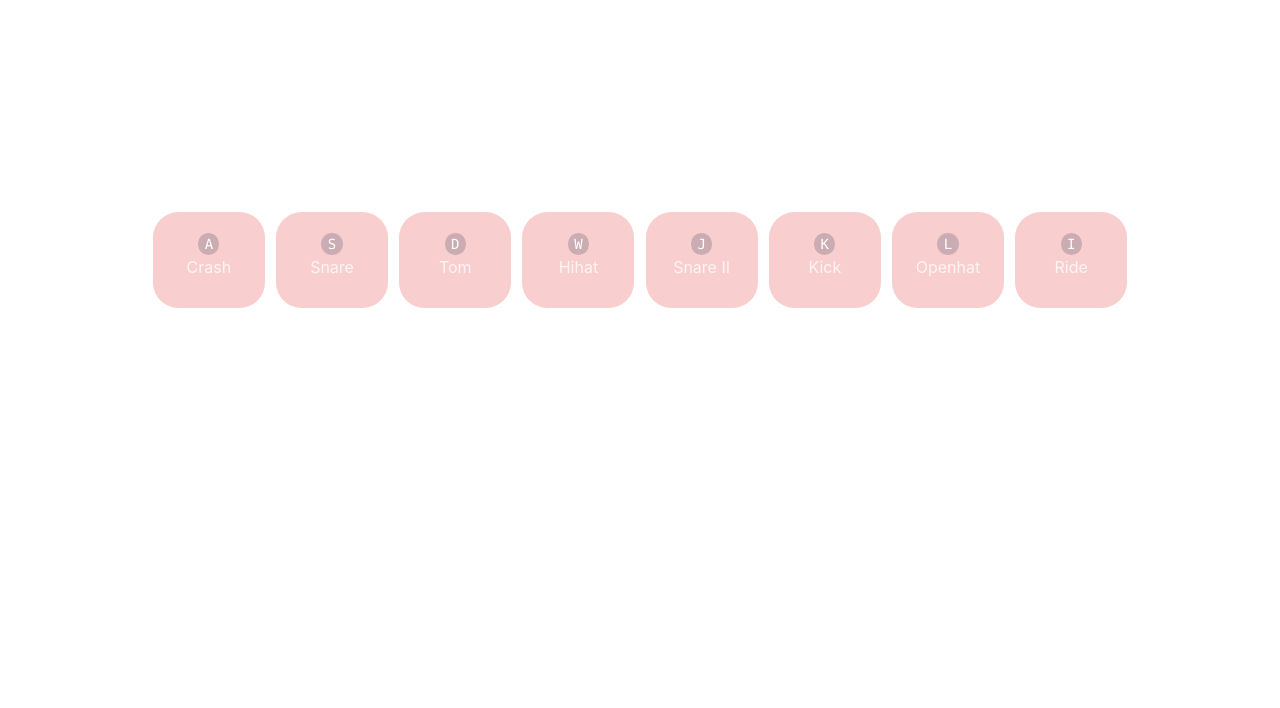
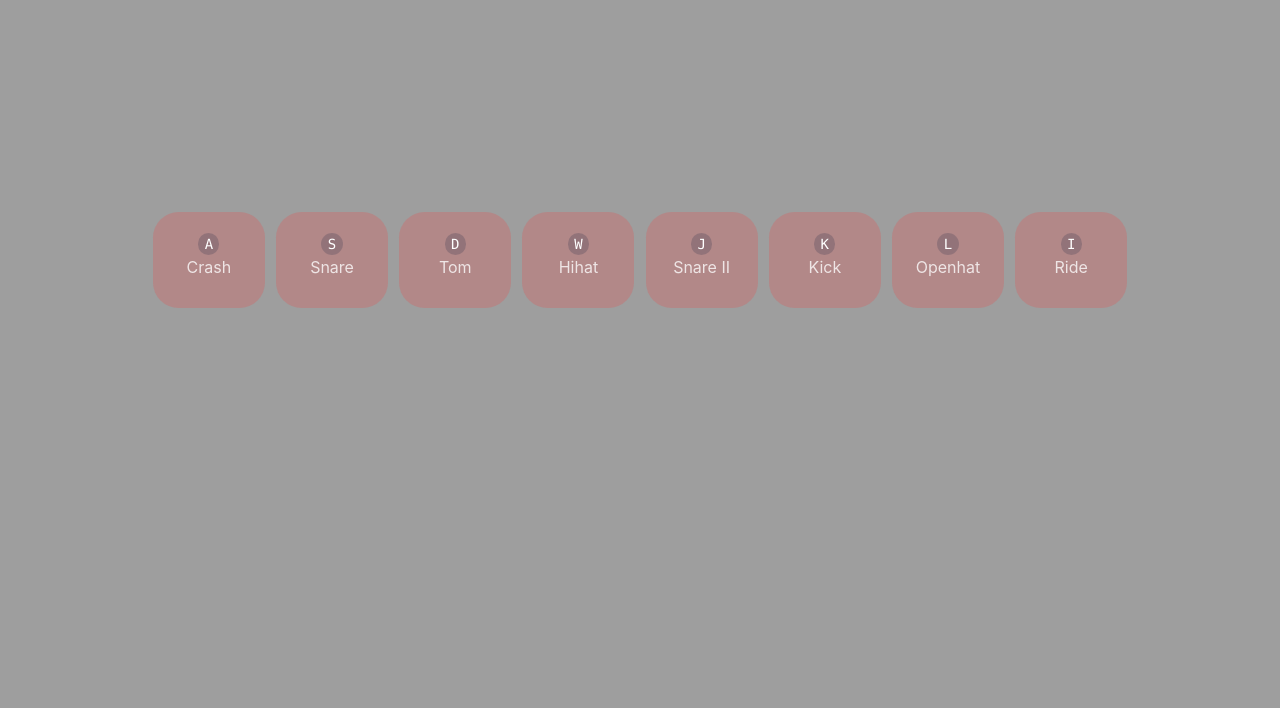
Before and after one commit to Vaibhav-28/BeatIt, a plain HTML site: page index.html in a window 1280 px wide. Shown: the part 92-800 px from the top of the page. Drawn offline with nearby package versions, Linux system fonts and the light colour scheme; the site is published under a folder, as on GitHub Pages, so addresses that start at the root find nothing.

Commit message:
justjust

```diff
--- a/style.css
+++ b/style.css
@@ -1,5 +1,5 @@
 body {
-  background-image: url("/media/images/drum.jpg");
+  background-image: url("media/images/drum.jpg");
   background-repeat: no-repeat;
   background-attachment: fixed;
   background-size: cover;
```
